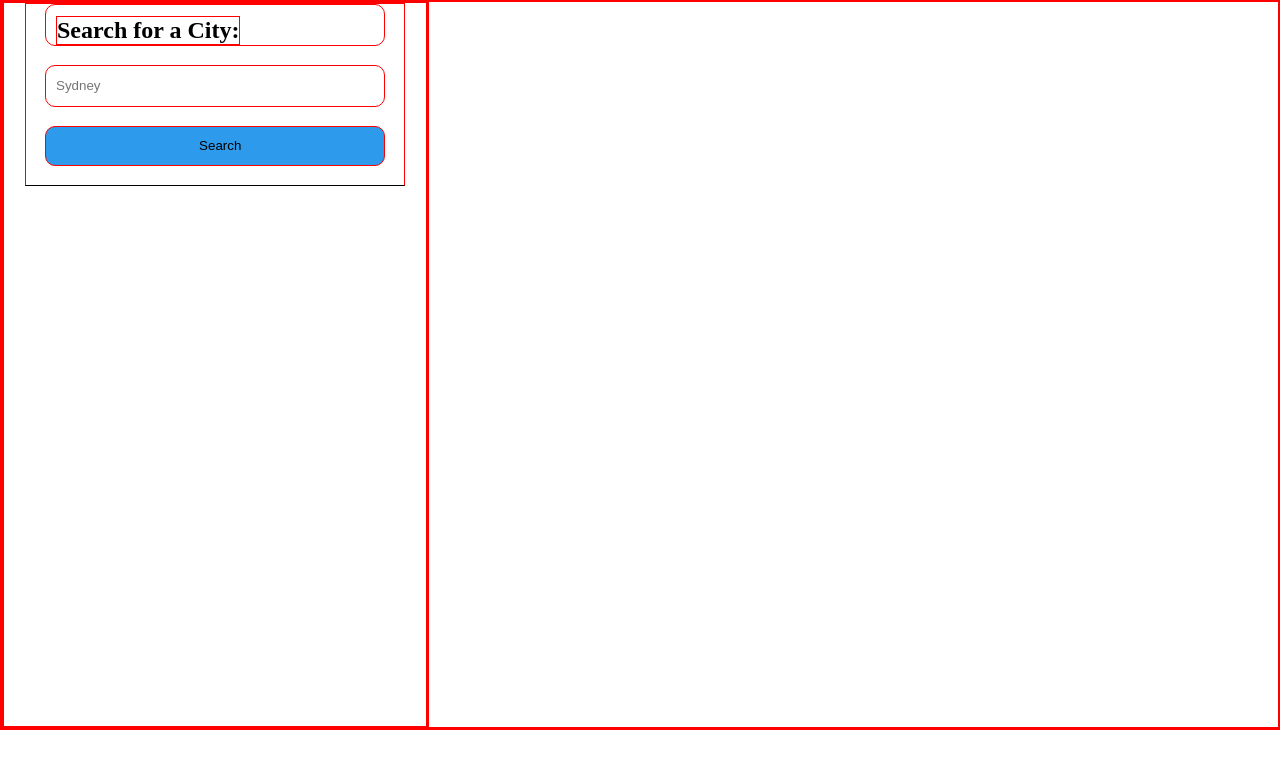
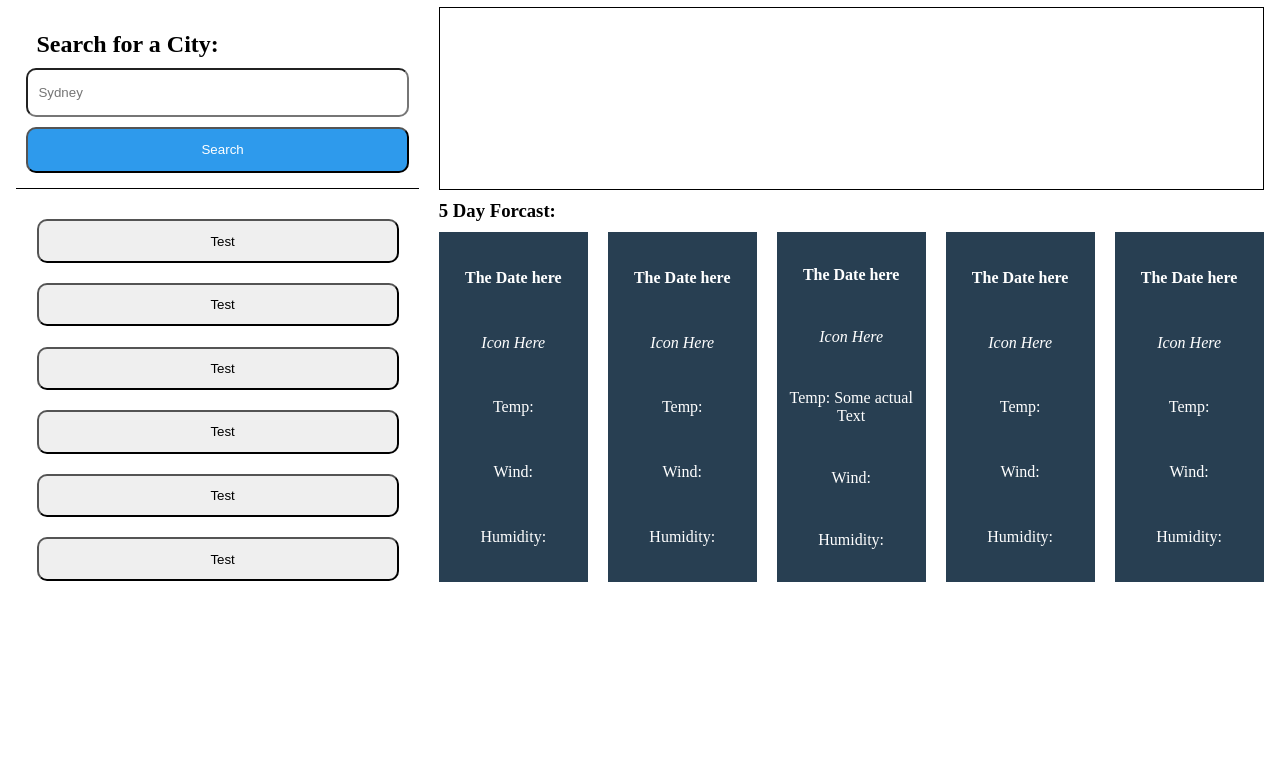
Before and after one commit to dansmith09/Dan-Smith-06-Weather-Dashboard-Sever-APIs, a plain HTML site: page index.html in a window 1280 px wide. Shown: the part 78-844 px from the top of the page. Before the commit the page ends 808 px from the top, so only its background shows below. Drawn offline with Linux system fonts and the light colour scheme.

Commit message:
Page layout almost complete

```diff
--- a/index.html
+++ b/index.html
@@ -19,9 +19,57 @@
                 <input type="text" name="" id="userCityInput" placeholder="Sydney">
                 <button id="searchButton">Search</button>
             </div>
+            <div id="previousSearches">
+                <button>Test</button>
+                <button>Test</button>
+                <button>Test</button>
+                <button>Test</button>
+                <button>Test</button>
+                <button>Test</button>
+            </div>
         </div>
         <div class="searchResultsContainer">
+                <div class="todayResults">
 
+                </div>
+                <h3>5 Day Forcast:</h3>
+                <div class="weekResults">
+                    <div class="weatherCards">
+                        <h4>The Date here</h4>
+                        <i>Icon Here</i>
+                        <p>Temp:</p>
+                        <p>Wind:</p>
+                        <p>Humidity:</p>
+                    </div>
+                    <div class="weatherCards">
+                        <h4>The Date here</h4>
+                        <i>Icon Here</i>
+                        <p>Temp:</p>
+                        <p>Wind:</p>
+                        <p>Humidity:</p>
+                    </div>
+                    <div class="weatherCards">
+                        <h4>The Date here</h4>
+                        <i>Icon Here</i>
+                        <p>Temp: <span>Some actual Text</span></p>
+                        <p>Wind:</p>
+                        <p>Humidity:</p>
+                    </div>
+                    <div class="weatherCards">
+                        <h4>The Date here</h4>
+                        <i>Icon Here</i>
+                        <p>Temp:</p>
+                        <p>Wind:</p>
+                        <p>Humidity:</p>
+                    </div>
+                    <div class="weatherCards">
+                        <h4>The Date here</h4>
+                        <i>Icon Here</i>
+                        <p>Temp:</p>
+                        <p>Wind:</p>
+                        <p>Humidity:</p>
+                    </div>
+                </div>
         </div>
     </main>
 </body>
--- a/style.css
+++ b/style.css
@@ -1,7 +1,7 @@
 * {
     padding: 0;
     margin: 0;
-    border: 1px solid red;
+    /* border: 1px solid red; */
 }
 
 header {
@@ -21,6 +21,8 @@ main {
     display: flex;
     height: calc(100vh - 75px);
     width: 100vw;
+    justify-content: center;
+
 }
 
 .sideBarContainer {
@@ -36,15 +38,16 @@ main {
     justify-content: center;
     height: 25%;
     width: 100%;
-    margin-left: 5%;
-    margin-right: 5%;
+    margin-left: 10px;
+    margin-right: 10px;
     border-bottom: black 1px solid;
+    padding-bottom: 10px;
 }
 
 #searchBarContainer > * {
-    margin-left: 5%;
-    margin-right: 5%;
-    margin-bottom: 5%;
+    margin-left: 10px;
+    margin-right: 10px;
+    margin-top: 10px;
     height: 25%;
     border-radius: 10px;
     padding-left: 10px;
@@ -54,11 +57,107 @@ main {
     display: flex;
     justify-content: start;
     align-items: flex-end;
+    flex-wrap: nowrap;
 }
 
+#previousSearches {
+    display: flex;
+    flex-direction: column;
+    justify-content: top;
+    height: 75%;
+    width: 100%;
+    margin-left: 10px;
+    margin-right: 10px;
+    margin-top: 10px;
+}
+
+#previousSearches > * {
+    margin-left: 5%;
+    margin-right: 5%;
+    margin-top: 5%;
+    height: 8%;
+    border-radius: 10px;
+    padding-left: 10px;
+}
+
+.searchResultsContainer {
+    width: 66%;
+    height: calc(100vh - 75px);
+}
+
+.todayResults {
+    height: 25%;
+    margin: 10px;
+    border: black 1px solid;
+}
 
 #searchButton {
     background-color: #2e9aec;
+    color: white;
+}
+
+.weekResults {
+    display: flex;
+    height: 75%;
+    overflow: scroll;
+
+}
+
+h3 {
+    margin-left: 10px;
+}
+h4 {
+    color: white;
+}
+
+.weatherCards {
+    display: flex;
+    flex-direction: column ;
+    margin: 10px;
+    justify-content: space-evenly;
+    text-align: center;
+    color: white;
+    background-color: #283f52;
+    height: 350px;
+    width: 20%;
+}
+
+.weatherCards > * {
+    padding: 10px;
 }
 
 /* MAKE MEDIA QUERY SO WHEN SCREEN IS SMALLER SEARCH IS 100 width */
+
+@media screen and (max-width: 610px) {
+    * {
+        padding: 0;
+        margin: 0;
+    }
+    header {
+        text-align: center;
+    }
+    main {
+        flex-direction: column;
+    }
+    .sideBarContainer {
+        width: 100%;
+        height: 40%;
+        overflow: scroll;
+    }
+    #searchBarContainer {
+        height: 66%;
+        width: 100vw;
+    }
+    .searchResultsContainer {
+        width: 100%;
+        overflow: scroll;
+    }
+
+    #searchButton {
+    }
+    #previousSearches button {
+        height: 50px;
+        margin: 10px;
+        padding: 10px;
+    }
+  }
```
